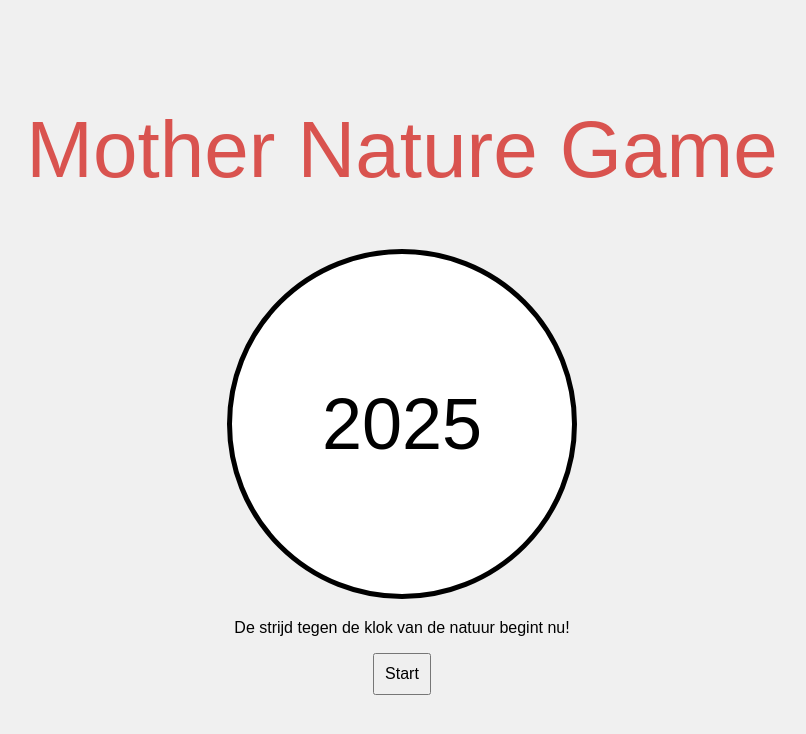
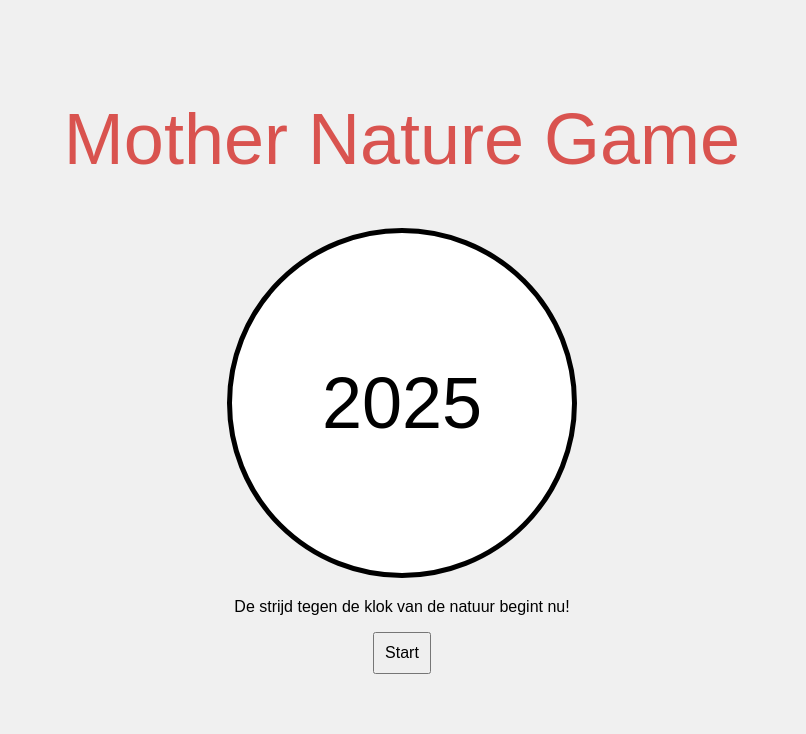
Before and after one commit to gdmgent-script/prototype-ar-justinedt, a plain HTML site: page index2.html in a window 1280 px wide. Shown: the whole page, without its empty margins (238-1044 px from the left). Drawn offline with Linux system fonts and the light colour scheme; a web font is replaced by a local one.

```diff
--- a/index2.html
+++ b/index2.html
@@ -21,7 +21,7 @@
     font-family: "pf-fuel-grime", sans-serif;
     font-weight: 400;
     font-style: normal;
-    font-size: 5EM;
+    font-size: 4.5EM;
         }
 
 #game-area {
```
